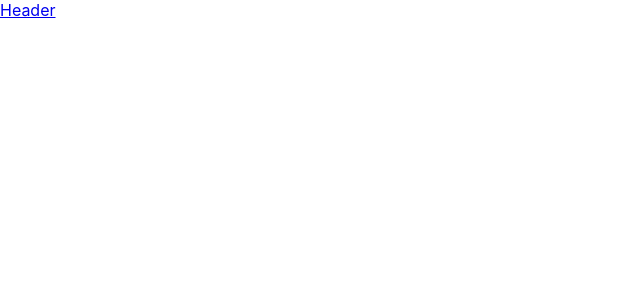
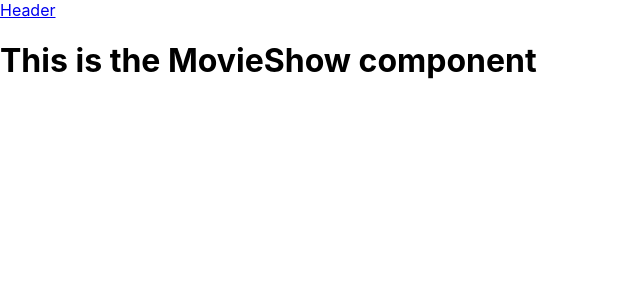
Before and after one commit to Bearinawolfpack/GBMovies, a React (Create React App) app: page /1 in a window 1280 px wide. Shown: the top 300 px of the page, without its empty margins (0-640 px from the left). Built offline with nearby package versions, Linux system fonts and the light colour scheme.

Commit message:
App Components are linked to each other.

```diff
--- a/src/App.js
+++ b/src/App.js
@@ -7,11 +7,12 @@ import MovieShow from './Components/MovieComponents/MovieShow';
 
 const App = () => (
 	<React.Fragment>
-		<Header />
+
 		<Router>
+    <Header />
 			<Switch>
 				<Route exact path="/" component={MoviesDisplay} />
-				<Route path="/show" component={MovieShow} />
+				<Route path="/:id" component={MovieShow} />
 			</Switch>
 		</Router>
 	</React.Fragment>
--- a/src/Components/AppComponents/Header.js
+++ b/src/Components/AppComponents/Header.js
@@ -1,12 +1,6 @@
 import React from 'react';
-import { BrowserRouter as Router, Link } from 'react-router-dom';
+import { Link } from 'react-router-dom';
 
-const Header = () => (
-	<div>
-		<Router>
-			<Link to="/">Header</Link>
-		</Router>
-	</div>
-);
+const Header = () => <Link to="/">Header</Link>;
 
 export default Header;
--- a/src/Components/MovieComponents/MovieCard.js
+++ b/src/Components/MovieComponents/MovieCard.js
@@ -1,9 +1,13 @@
-import React from 'react'
+import React from 'react';
+import { Link } from 'react-router-dom';
 
-const MoviesCard = (props) =>
-<>
-  <h2>{props.movie.title}</h2>
-  <h4>{props.movie.description}</h4>
-</>
+const MoviesCard = (props) => (
+	<>
+		<Link to={`/${props.movie.id}`}>
+			<h2>{props.movie.title}</h2>
+		</Link>
+		<h4>{props.movie.description}</h4>
+	</>
+);
 
 export default MoviesCard;
--- a/src/Components/MovieComponents/MovieShow.js
+++ b/src/Components/MovieComponents/MovieShow.js
@@ -1,8 +1,7 @@
 import React from 'react';
 
-const MovieShow = (props) => {
 
-  console.log("From MovieShow")
+const MovieShow = () => {
 	return <h1>This is the MovieShow component</h1>;
 };
 
--- a/src/Components/MovieComponents/MoviesDisplay.js
+++ b/src/Components/MovieComponents/MoviesDisplay.js
@@ -31,3 +31,4 @@ const MoviesDisplay = () => {
 };
 
 export default MoviesDisplay;
+export { MovieList }
```
Also changed, not shown: 1 other file (tests, documents, lock files or other folders).
